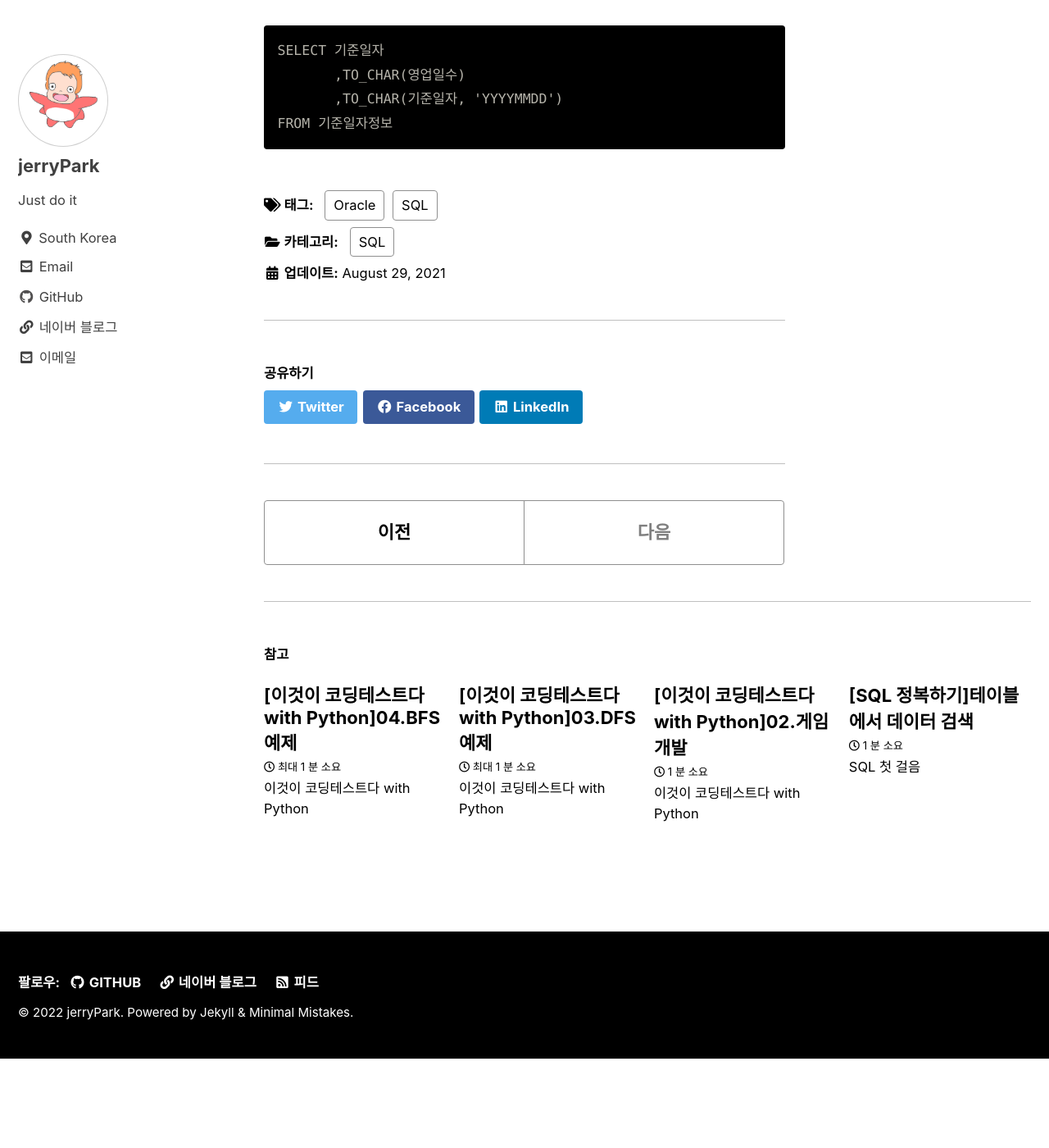
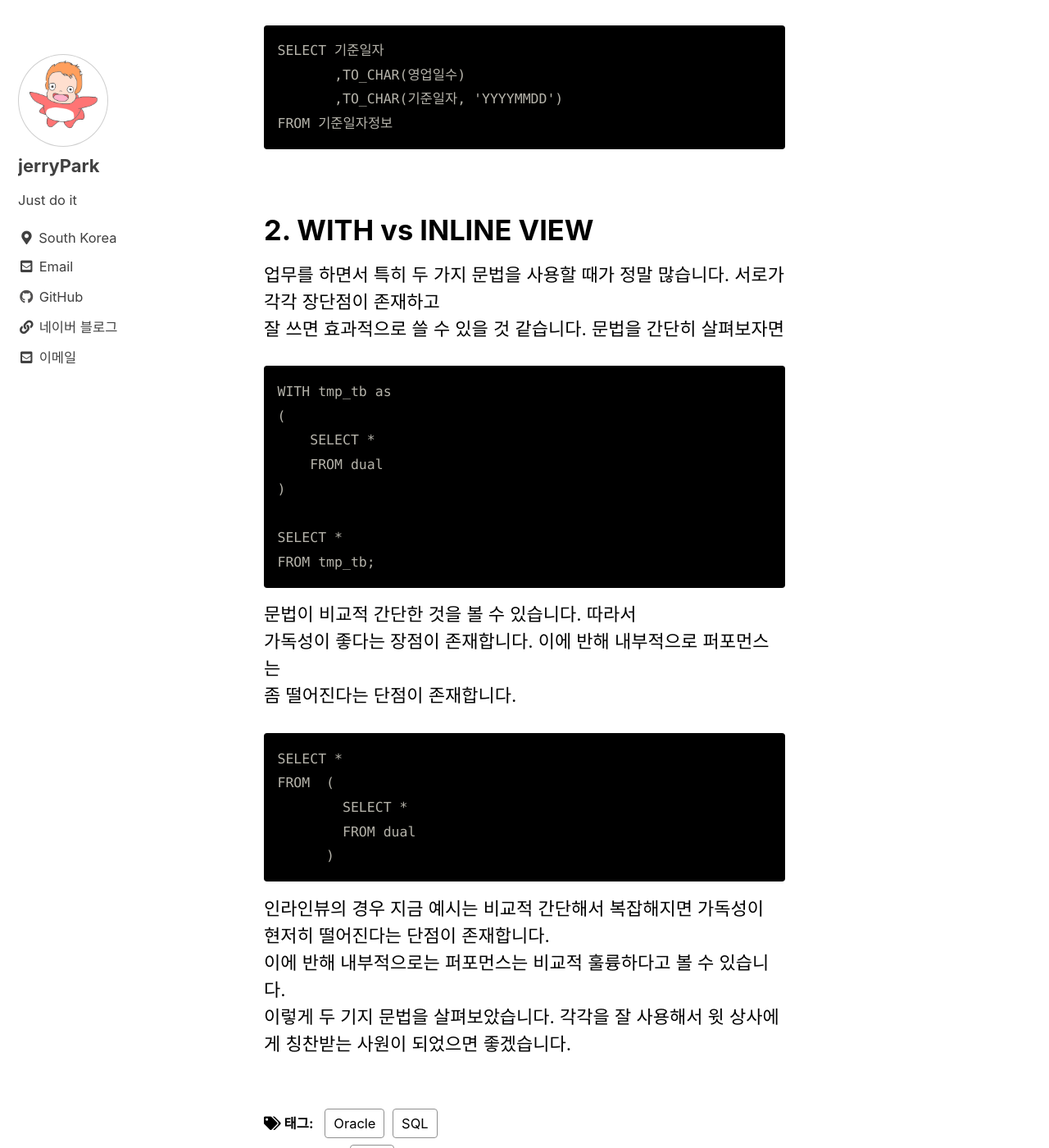
Before and after one commit to park-jaehun/park-jaehun.github.io, a Jekyll site: the page built from _posts/SQL/2021-08-29-SQL.md, in a window 1280 px wide and 1400 px high, scrolled down 485 px. Shown: the whole window at 82% size. Built offline with Jekyll 4.4.1, drawn with Linux system fonts in a browser that asks for light colours; cached includes are drawn as plain includes; before the commit the page ends 1776 px from its top, so only the background shows below that; some of the changed text lies outside the part shown.

Commit message:
with inline view 비교

````diff
--- a/_posts/SQL/2021-08-29-SQL.md
+++ b/_posts/SQL/2021-08-29-SQL.md
@@ -18,3 +18,34 @@ SELECT 기준일자
        ,TO_CHAR(기준일자, 'YYYYMMDD')
 FROM 기준일자정보
 ```
+<br>
+
+# 2. WITH vs INLINE VIEW
+업무를 하면서 특히 두 가지 문법을 사용할 때가 정말 많습니다. 서로가 각각 장단점이 존재하고
+잘 쓰면 효과적으로 쓸 수 있을 것 같습니다.  문법을 간단히 살펴보자면
+```
+WITH tmp_tb as
+(
+    SELECT *
+    FROM dual
+)
+
+SELECT *
+FROM tmp_tb;
+```
+
+문법이 비교적 간단한 것을 볼 수 있습니다. 따라서
+가독성이 좋다는 장점이 존재합니다.  이에 반해 내부적으로 퍼포먼스는
+좀 떨어진다는 단점이 존재합니다.
+
+```
+SELECT *
+FROM  (
+        SELECT *
+        FROM dual
+      )
+```
+인라인뷰의 경우 지금 예시는 비교적 간단해서 복잡해지면 가독성이 현저히 떨어진다는 단점이 존재합니다.
+이에 반해 내부적으로는 퍼포먼스는 비교적 훌륭하다고 볼 수 있습니다.
+이렇게 두 기지 문법을 살펴보았습니다.
+각각을 잘 사용해서 윗 상사에게 칭찬받는 사원이 되었으면 좋겠습니다.
````
Also changed, not shown: other parts of _posts/SQL/2021-08-29-SQL.md (+1 -1 lines), 3 other files.
